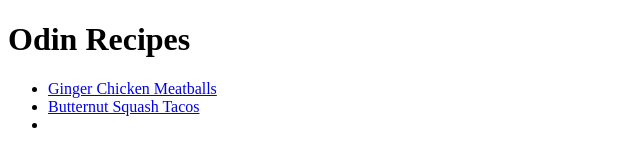
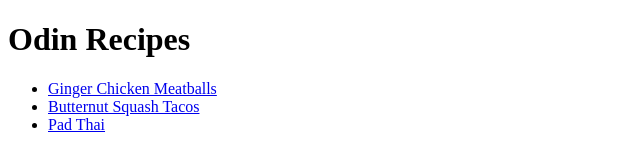
Before and after one commit to scottbaczewski/odin-recipes, a plain HTML site: page index.html in a window 1280 px wide. Shown: the full height of the page, 0-640 px from the left. Drawn offline with Linux system fonts and the light colour scheme.

Commit message:
Change title from Document to Recipes

```diff
--- a/index.html
+++ b/index.html
@@ -3,14 +3,14 @@
 <head>
     <meta charset="UTF-8">
     <meta name="viewport" content="width=device-width, initial-scale=1.0">
-    <title>Document</title>
+    <title>Recipes</title>
 </head>
 <body>
     <h1>Odin Recipes</h1>
     <ul>
         <li><a href="recipes/ginger-chicken-meatballs.html">Ginger Chicken Meatballs</a></li>
         <li><a href="recipes/butternut-squash-tacos.html">Butternut Squash Tacos</a></li>
-        <li></li>
+        <li><a href="recipes/pad-thai.html">Pad Thai</a></li>
     </ul>
 </body>
 
```
